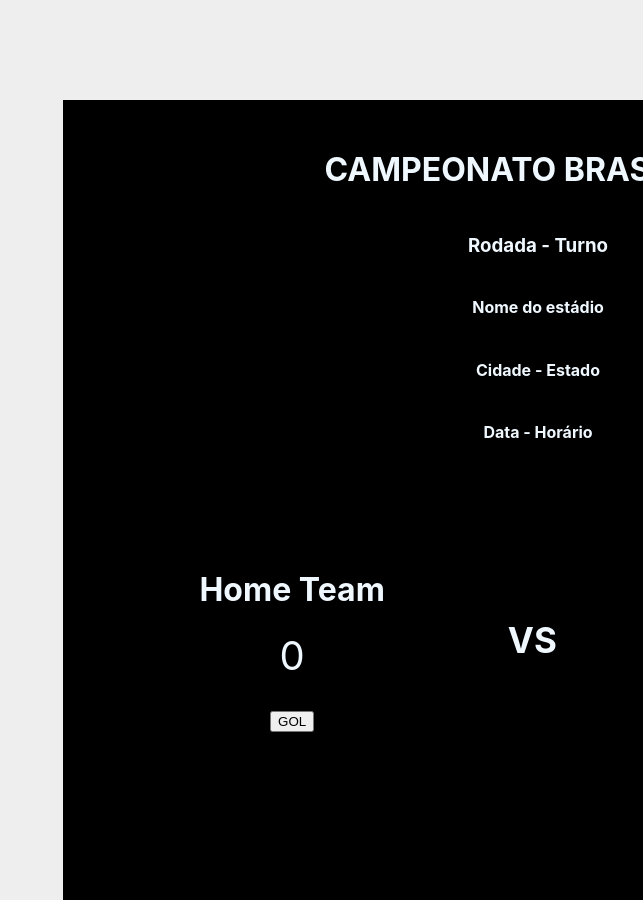
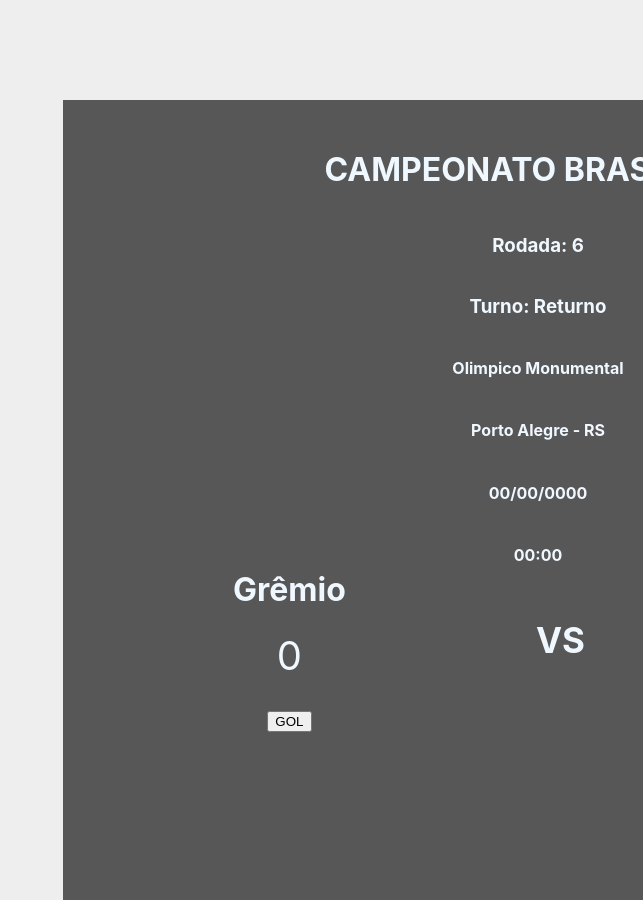
Before and after one commit to vicmafe/football-scoreboard, a React (Create React App) app in the folder football-scoreboard/: page / in a window 1280 px wide. Shown: the top 900 px of the page, without its empty margins (637-1280 px from the left). Built offline with nearby package versions, Linux system fonts and the light colour scheme.

Commit message:
using props

```diff
--- a/football-scoreboard/src/App.js
+++ b/football-scoreboard/src/App.js
@@ -1,10 +1,14 @@
 import React from 'react';
 import PlacarContainer from './Component/PlacarContainer';
+import data from './Data'
 
 function App() {
+  const { match, homeTeam, visitorTeam, round } = data;
   return (
     <div>
-      <PlacarContainer />
+      <PlacarContainer
+        partida={match} homeTeam={homeTeam}
+        visitorTeam={visitorTeam} round={round} />
     </div>
   );
 }
--- a/football-scoreboard/src/Component/MatchInfo.js
+++ b/football-scoreboard/src/Component/MatchInfo.js
@@ -1,17 +1,20 @@
 import React, { Component } from 'react';
 import './Styles/MatchInfo.css'
 
-class HomeTeam extends Component {
+class MatchInfo extends Component {
   render() {
+    const { round: { turno, rodada }, estadio, cidade, data, horario } = this.props;
     return (
       <div className="MatchDados">
-        <h3>Rodada - Turno</h3>
-        <h4>Nome do estádio</h4>
-        <h4>Cidade - Estado</h4>
-        <h4>Data - Horário</h4>
+        <h3>{`Rodada: ${rodada}`}</h3>
+        <h3>{`Turno: ${turno}`}</h3>
+        <h4>{estadio}</h4>
+        <h4>{cidade}</h4>
+        <h4>{data}</h4>
+        <h4>{horario}</h4>
       </div>
     );
   }
 }
 
-export default HomeTeam;
+export default MatchInfo;
--- a/football-scoreboard/src/Component/PlacarContainer.js
+++ b/football-scoreboard/src/Component/PlacarContainer.js
@@ -1,26 +1,28 @@
 import React, { Component } from 'react';
-import HomeTeam from './HomeTeam';
-import VisitorTeam from './VisitorTeam';
 import MatchInfo from './MatchInfo';
 import './Styles/PlacarContainer.css';
+import Team from './Team';
 
 class PlacarContainer extends Component {
   render() {
+    const { partida: { estadio, cidade, data, horario }, round, homeTeam ,visitorTeam } = this.props;
     return (
       <div className="Placar">
         <h1 className="Championship">CAMPEONATO BRASILEIRO</h1>
         <div className="Match">
-          <MatchInfo />
+          <MatchInfo
+            estadio={estadio} cidade={cidade}
+            data={data} horario={horario} round={round}/>
         </div>
         <div className="Confrontation">
           <div className="TeamA">
-            <HomeTeam />
+            <Team nome={homeTeam.nome} />
           </div>
           <div>
             <h3 className="Versus">VS</h3>
           </div>
           <div className="TeamB">
-            <VisitorTeam />
+            <Team nome={visitorTeam.nome}/>
           </div>
         </div>
       </div>
--- a/football-scoreboard/src/Component/Styles/PlacarContainer.css
+++ b/football-scoreboard/src/Component/Styles/PlacarContainer.css
@@ -5,7 +5,7 @@
 }
 
 .Placar {
-  background-color: rgb(0, 0, 0);
+  background-color: rgb(87, 87, 87);
   margin-top: 100px;
   width: 950px;
   height: 800px;
--- a/football-scoreboard/src/Component/HomeTeam.js
+++ b/football-scoreboard/src/Component/Team.js
@@ -1,15 +1,15 @@
 import React, { Component } from 'react';
 import CounterGoal from './CounterGoal';
 
-class HomeTeam extends Component {
+class Team extends Component {
   render() {
     return (
       <div>
-        <h1>Home Team</h1>
+        <h1>{this.props.nome}</h1>
         {<CounterGoal />}
       </div>
     );
   }
 }
 
-export default HomeTeam;
+export default Team;
--- a/football-scoreboard/src/Component/VisitorTeam.js
+++ /dev/null
@@ -1,15 +0,0 @@
-import React, { Component } from 'react';
-import CounterGoal from './CounterGoal';
-
-class VisitorTeam extends Component {
-  render() {
-    return (
-      <div>
-        <h1>Visitor Team</h1>
-        {<CounterGoal />}
-      </div>
-    );
-  }
-}
-
-export default VisitorTeam;
--- a/football-scoreboard/src/Data.js
+++ b/football-scoreboard/src/Data.js
@@ -1,19 +1,20 @@
-const matchData = {
-  estadio: 'Olimpico Monumental',
-  cidade: 'Porto Alegre - RS',
-  data: 00/00/0000,
-  horario: 16
+const data = {
+  match: {
+    estadio: "Olimpico Monumental",
+    cidade: "Porto Alegre - RS",
+    data: "00/00/0000",
+    horario: "00:00"
+  },
+  round: {
+    turno: "Returno",
+    rodada: 6
+  },
+  homeTeam: {
+    nome: "Grêmio"
+  },
+  visitorTeam: {
+    nome: "Avaí"
+  }
 }
 
-const round = {
-  turno: 4,
-  rodada: 6
-}
-
-const homeTeam = {
-  nome: 'Grêmio'
-}
-
-const visitorTeam = {
-  nome: 'Avaí'
-}
+export default data;
```
